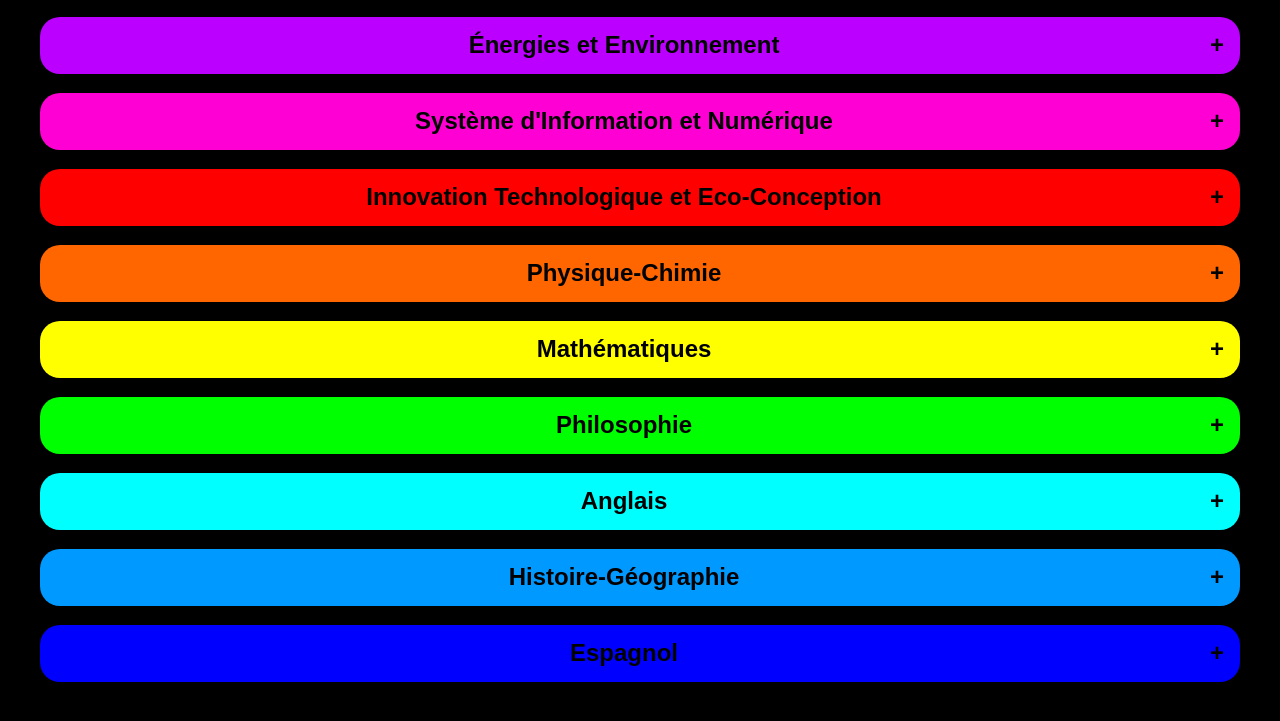
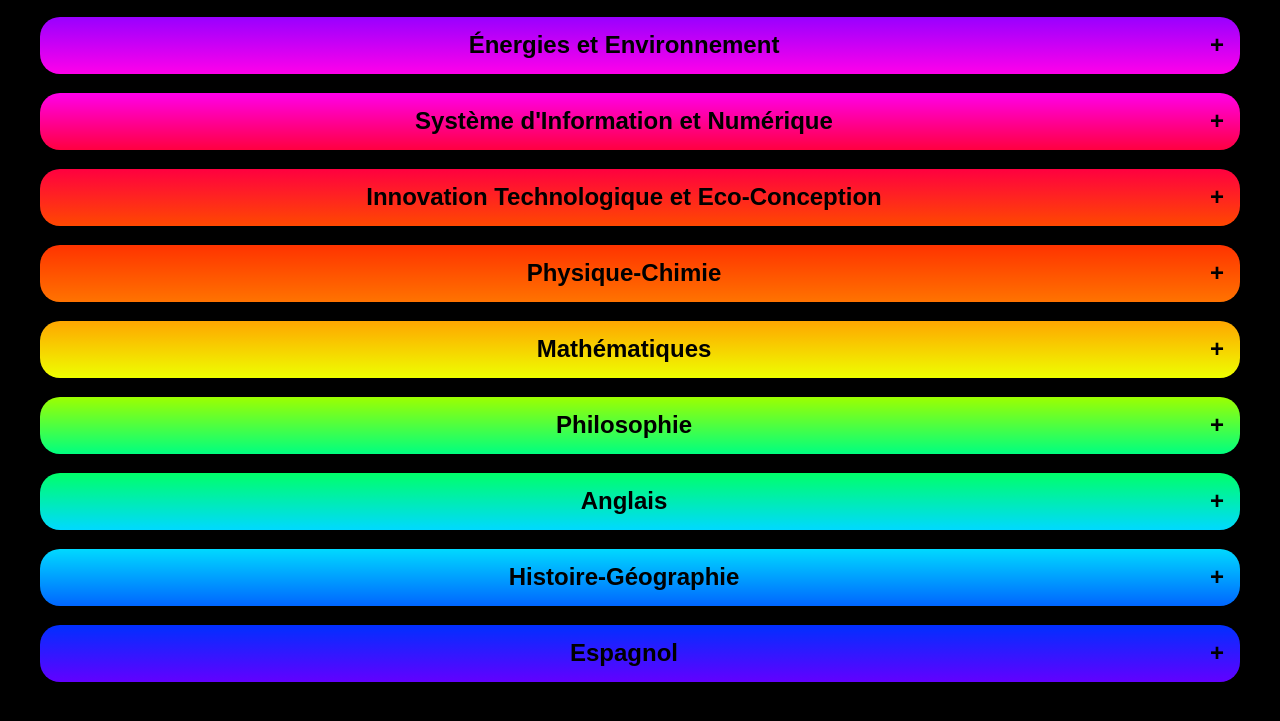
Before and after one commit to Leonard-Rien/cours.leonard-rien.fr, a plain HTML site: page index.html in a window 1280 px wide. Shown: the part 65-786 px from the top of the page. Drawn offline with Linux system fonts and the light colour scheme.

Commit message:
dégradé cours

```diff
--- a/Philo/matiere.css
+++ b/Philo/matiere.css
@@ -1,4 +1,3 @@
 body {
   background-image: linear-gradient(270deg, #5eff00 0%, #00ff00 100%);
-
 }
--- a/style.css
+++ b/style.css
@@ -28,7 +28,7 @@
   display: flex;
   align-items: center;
   justify-content: center;
-  transition: background 1s, color 1s, border 1s;
+  /*transition: background 1s, color 1s, border 1s*/;
   }
 
     .contenu-header {
@@ -52,7 +52,7 @@
 
 body {
   font-family: 'Roboto';
-  background-color: #000;
+  background-color:#000;
 /*background-image: linear-gradient(270deg, #F00 0%, #bb00ff 100%);*/
   color: #fff;
   --hauteur_header:min(60px,12vw);
@@ -83,7 +83,8 @@ input{
 
 a {
   text-decoration: underline;
-  color: #000;
+
+  color: #000000;
 width: 100%;
 display:flex;
 justify-content: center;
@@ -94,7 +95,7 @@ justify-content: center;
 
 .copier{
   margin-left: 10px;
-  background: linear-gradient(90deg, #c300ff 0%, #ff0000 100%);
+  background: linear-gradient(180deg, #c300ff 0%, #ff0000 100%);
   color: #fff;
   border: 1px solid #fff;
   border-radius: 7px;
@@ -134,10 +135,7 @@ td {
   margin-top: 0; /* Supprime la marge en haut du premier élément */
 }
 
-.bloc_EE .bloc {
-  background-color: #bb00ff;
-  margin-top: 0; /* Supprime la marge en haut du premier élément */;
-}
+
 .bloc_EE .bloc .bloc-header,
 .bloc_SIN .bloc .bloc-header,
 .bloc_ITEC .bloc .bloc-header,
@@ -148,58 +146,66 @@ td {
 .bloc_Histoire .bloc .bloc-header,
 .bloc_Espagnol .bloc .bloc-header
 {
-  color: #000;
+  color: #000000;
 }
-.bloc_ITEC .bloc .bloc-header {
-  color: #000;
+
+.bloc_EE .bloc {
+  background: linear-gradient(180deg, #9900ff 0%, #ff00ea);
+  margin-top: 0; /* Supprime la marge en haut du premier élément */;
 }
 .bloc_SIN .bloc {
-  background-color: #ff00d4;
+  background: linear-gradient(180deg, #ff00ea 0%, #ff0040);
   margin-top: 0; /* Supprime la marge en haut du premier élément */
 }
 .bloc_ITEC .bloc {
-  background-color: #ff0000;
+  background: linear-gradient(180deg, #ff0040 0%, #ff4800);
   margin-top: 0; /* Supprime la marge en haut du premier élément */
 }
 
 .bloc_PC .bloc {
-  background-color: #ff6600;
+  background: linear-gradient(180deg, #ff3300 0%, #ff7300);
   margin-top: 0; /* Supprime la marge en haut du premier élément */
 }
 
 .bloc_Maths .bloc {
-  background-color: rgb(255, 255, 0);
+  background: linear-gradient(180deg, #ffa600 0%, #eeff00);
   margin-top: 0; /* Supprime la marge en haut du premier élément */
 }
 .bloc_Philo .bloc {
-  background-color: #00ff00;
+  background: linear-gradient(180deg, #9dff00 0%, #00ff80);
   margin-top: 0; /* Supprime la marge en haut du premier élément */
 }
 .bloc_Anglais .bloc {
-  background-color: #0ff;
+  background: linear-gradient(180deg, #00ff6a 0%, #00d9ff);
   margin-top: 0; /* Supprime la marge en haut du premier élément */
 }
 .bloc_Histoire .bloc {
-  background-color: #09f;
+  background: linear-gradient(180deg, #00d9ff 0%, #0066ff);
   margin-top: 0; /* Supprime la marge en haut du premier élément */
 }
 .bloc_Espagnol .bloc {
-  background-color:#00f;
+  background: linear-gradient(180deg, #002fff 0%, #6200ff);
   margin-top: 0; /* Supprime la marge en haut du premier élément */
 }
 
-.bloc_EE .bloc .bloc-body.active,
-.bloc_SIN .bloc .bloc-body.active,
-.bloc_ITEC .bloc .bloc-body.active,
-.bloc_PC .bloc .bloc-body.active,
-.bloc_Maths .bloc .bloc-body.active,
-.bloc_Philo .bloc .bloc-body.active,
-.bloc_Anglais .bloc .bloc-body.active,
-.bloc_Histoire .bloc .bloc-body.active,
-.bloc_Espagnol .bloc .bloc-body.active
-{   border-top: 1px solid #000;
-color: #000;
+
+
+.bloc_EE .bloc .bloc-body,
+.bloc_SIN .bloc .bloc-body,
+.bloc_ITEC .bloc .bloc-body,
+.bloc_PC .bloc .bloc-body,
+.bloc_Maths .bloc .bloc-body,
+.bloc_Philo .bloc .bloc-body,
+.bloc_Anglais .bloc .bloc-body,
+.bloc_Histoire .bloc .bloc-body,
+.bloc_Espagnol .bloc .bloc-body{
+ /* background: linear-gradient(0deg, rgba(0, 0, 0, 0.2) 75%, rgba(255, 255, 255, 0) 100%);*/
 }
+
+
+
+
+
 
 .bloc_EE .bloc .bloc-body-content,
 .bloc_SIN .bloc .bloc-body-content,
@@ -278,17 +284,15 @@ bloc-:last-of-type {
   padding-top: 0px;
   padding-bottom: 0px;
 position: relative;
-transition: max-height 0.2s ease-out;
+transition: max-height 0.2s ease-in, border 0.3s ;
 white-space-collapse: collapse;
 }
 
 .bloc-body.active{
-  border-top: 1px solid #fff;
-  /*transition: max-height 0.2s ease-out, border-top 2s, padding-top 2s, padding-bottom 2s;
-  /*padding-top: 20px;
-  padding-bottom: 20px;*/
+  border-top: 1px solid #000000;
   line-height: 1.5rem;
   white-space-collapse: collapse;
+  transition: max-height 0.2s ease-out, border 0.3s ;
 }
 .bloc-body-content {
   line-height: 1.5rem;
```
Also changed, not shown: Maths/Le logarithme népérien.html (+1 -1 lines), Philo/Faut-il du talent pour être un artiste.html (+1 -1 lines), Maths/chemise violette.jpg (added), 1 other file.
